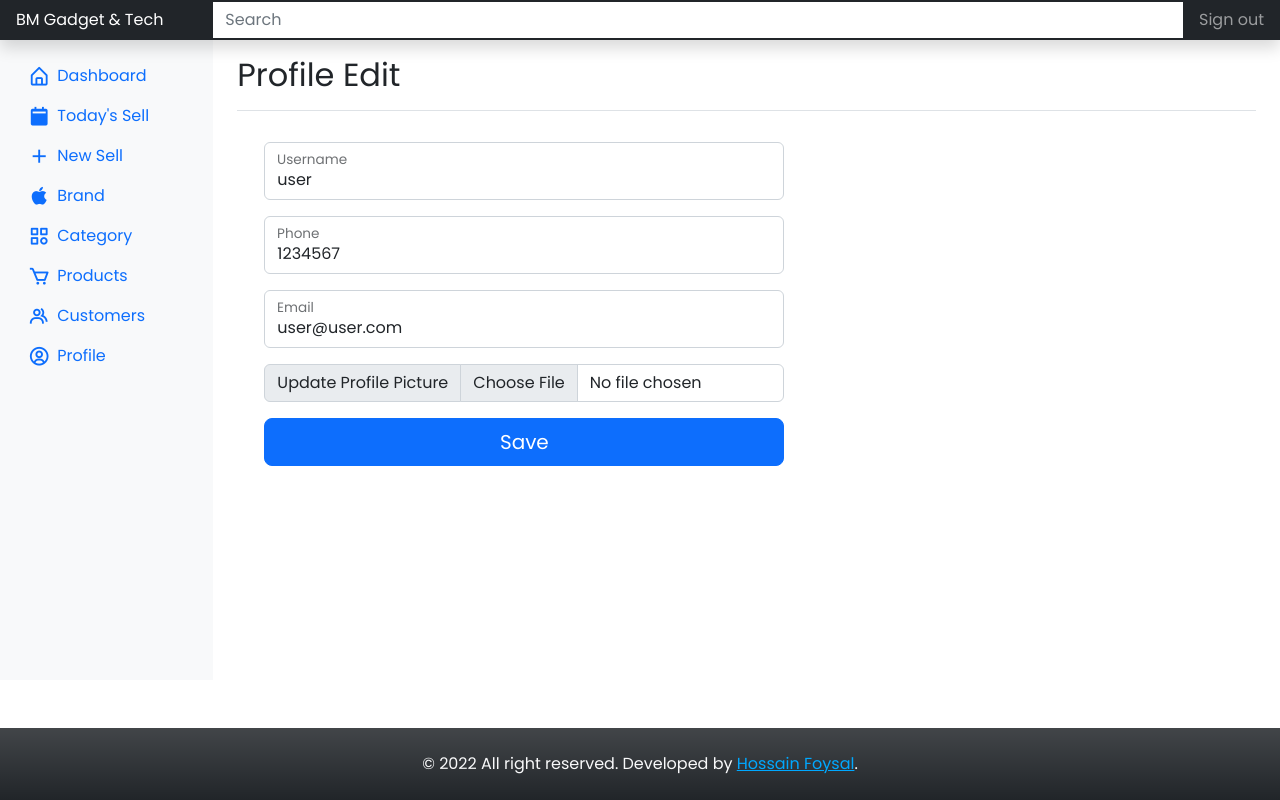
After one commit to mr-teslaa/flaskyshop, a Flask app: page /dashboard/profile/edit/ in a window 1280 px wide. The commit adds this page. Run offline with Flask 2, Linux system fonts and the light colour scheme; a user stored in the database is signed in; some libraries are stand-ins or nearby versions.

Commit message:
shipping version 1.0

```diff
--- a/app/dashboard/forms.py
+++ b/app/dashboard/forms.py
@@ -17,6 +17,7 @@ from wtforms.validators import Email
 from wtforms.validators import EqualTo
 from wtforms.validators import ValidationError
 
+from flask_login import current_user
 from app.models import Users
 
 class RegistrationForm(FlaskForm):
@@ -93,6 +94,58 @@ class LoginForm(FlaskForm):
     remember = BooleanField('Remember Me')
 
     submit = SubmitField('Login')
+
+
+
+
+# UPDATE PROFILE FORM
+class UpdateProfileForm(FlaskForm):
+
+    username = StringField(
+        'Username',
+        validators = [
+            Length(min=2, max=20)
+        ]
+    )
+
+    email = StringField(
+        'Email',
+        validators = [
+            Email()
+        ]
+    )
+
+    phone = StringField(
+        'Phone',
+        validators=[
+            DataRequired(),
+            Length(min=1, max=11)
+        ]
+    )
+
+    picture = FileField(
+        'Update Profile Picture',
+        validators = [
+            FileAllowed(['jpg','jpeg','png'])
+        ]
+    )
+
+    submit = SubmitField('Save')
+
+    def validate_username(self, username):
+        if username.data != current_user.username:
+            user = Users.query.filter_by(username=username.data).first()
+            if user:
+                raise ValidationError('That username is taken. Please choose a different one.')
+
+    def validate_email(self, email):
+        if email.data != current_user.email:
+            user = Users.query.filter_by(email=email.data).first()
+            if user:
+                raise ValidationError('That email is taken. Please choose a different one.')
+
+
+
 
 # ADD BRAND FORM
 class AddBrandForm(FlaskForm):
--- a/app/dashboard/views.py
+++ b/app/dashboard/views.py
@@ -40,10 +40,12 @@ from app.dashboard.forms import AddCategoryForm
 from app.dashboard.forms import AddProductForm
 from app.dashboard.forms import EditProductForm
 from app.dashboard.forms import AddTodaySellForm
+from app.dashboard.forms import UpdateProfileForm
 
 #   CUSTOM MODULE
 from app.dashboard.utils import save_logo
 from app.dashboard.utils import save_product
+from app.dashboard.utils import save_profile_picture
 from app.dashboard.utils import invoiceID
 
 dashboard = Blueprint('dashboard', __name__)
@@ -51,7 +53,7 @@ dashboard = Blueprint('dashboard', __name__)
 # LANDING PAGE
 @dashboard.route('/')
 def index():
-    return redirect(url_for('dashboard.register'))
+    return render_template('public/index.html')
 
 
 #   ===========================
@@ -131,11 +133,13 @@ def allsell_info_get():
     stock = Products.query.count()
     sellprice = 0
     pendingprice = 0
-    totalsellproduct = 0
+    totalselleproduct = 0
+
+    today = datetime.utcnow().strftime('%d %b, %Y')
 
     for sell in allsell:
         for i in sell.selled_products:
-            totalsellproduct += 1
+            totalselleproduct += 1
 
         if sell.payment_status == 'cash':
             sellprice += int(sell.totalprice)
@@ -145,10 +149,11 @@ def allsell_info_get():
 
     obj = {
         "message": "GET Sell Successfully",
+        "todaydate": today,
         "stock": stock,
         "selledtk": sellprice,
         "pendingtk": pendingprice,
-        "totalsellproduct": totalsellproduct
+        "totalselledproduct": totalselleproduct,
     }
     res =  make_response(jsonify(obj), 200)
     return res
@@ -162,12 +167,13 @@ def current_month_sell_info_get():
     totalsellproduct = 0
 
     today = datetime.utcnow().strftime('%d %b, %Y')
+    current_month = datetime.utcnow().strftime('%b')
 
 
     for sell in allsell:
-        dbdate = sell.pub_date.strftime('%d %b, %Y')
+        dbmonth = sell.pub_date.strftime('%b')
 
-        if today == dbdate:
+        if current_month == dbmonth:
             check = True
         else:
             check = False
@@ -278,7 +284,33 @@ def user_logout():
 @login_required
 def user_profile():
     user = current_user
-    return render_template('dashboard/profile.html', user=user)
+    profile_picture = url_for('static', filename='profile_picture/' + current_user.profile)
+    return render_template('dashboard/profile.html', user=user, profile_picture=profile_picture)
+
+#   EDIT USER PROFILE
+@dashboard.route('/dashboard/profile/edit/', methods=['GET', 'POST'])
+@login_required
+def user_profile_edit():
+    form = UpdateProfileForm()
+    user = current_user
+
+    if form.validate_on_submit():
+        if form.picture.data:
+            picture_file = save_profile_picture(form.picture.data)
+            current_user.profile = picture_file
+        current_user.username = form.username.data
+        current_user.email = form.email.data
+        current_user.phone = form.phone.data
+        db.session.commit()
+        flash('Your account has been updated!', 'success')
+        return redirect(url_for('dashboard.user_profile'))
+
+    if request.method == 'GET':
+        form.phone.data = current_user.phone
+        form.username.data = current_user.username
+        form.email.data = current_user.email
+
+    return render_template('dashboard/profile_edit.html', user=user, form=form)
 
 #   ADMIN DASHBOARD
 @dashboard.route('/dashboard/')
--- a/app/static/css/customize.css
+++ b/app/static/css/customize.css
@@ -32,6 +32,11 @@ main {
 .form-signin {
 	max-width: 330px;
 	padding: 15px;
+}
+
+.form-profile-update {
+	max-width: 550px;
+	padding: 15px
 }
 
 .nav__icon {
--- /dev/null
+++ b/app/templates/dashboard/profile_edit.html
@@ -0,0 +1,136 @@
+{% extends 'layouts/root-dashboard.html' %}
+
+<!-- body -->
+{% block body %}
+<header class="navbar navbar-dark sticky-top bg-dark flex-md-nowrap p-0 shadow">
+    <a class="navbar-brand col-md-3 col-lg-2 me-0 px-3 fs-6" href="#">
+        BM Gadget & Tech
+    </a>
+    <button class="navbar-toggler position-absolute d-md-none collapsed" type="button" data-bs-toggle="collapse"
+        data-bs-target="#sidebarMenu" aria-controls="sidebarMenu" aria-expanded="false" aria-label="Toggle navigation">
+        <span class="navbar-toggler-icon"> </span>
+    </button>
+    <input class="form-control form-control-dark w-100 rounded-0 border-0" type="text" placeholder="Search"
+        aria-label="Search" />
+    <div class="navbar-nav">
+        <div class="nav-item text-nowrap">
+            <a class="nav-link px-3" href="{{ url_for('dashboard.user_logout') }}">Sign out </a>
+        </div>
+    </div>
+</header>
+<div class="container-fluid">
+    <div class="row">
+        <!-- navigation inject -->
+        {% include 'helpers/_dashboard_side_nav.html' %}
+
+        <main class="col-md-9 ms-sm-auto col-lg-10 px-md-4">
+            <div
+                class="d-flex justify-content-between flex-wrap flex-md-nowrap align-items-center pt-3 pb-2 mb-3 border-bottom">
+                <h1 class="h2">Profile Edit</h1>
+                <div class="btn-toolbar mb-2 mb-md-0">
+                    <div class="btn-group me-2">
+                        <!-- <button type="button" class="btn bg__anakiwa">
+                            Edit Profile
+                        </button> -->
+                    </div>
+                </div>
+            </div>
+
+            <!-- SUMMERY -->
+            <div class="container">
+                <div class="form-profile-update mb-5">
+                    <form method="POST" action="" enctype="multipart/form-data">
+                        {{ form.hidden_tag() }}
+                        <div class="form-floating mb-3">
+                            {% if form.username.errors %}
+                            {{ form.username(
+                                class="form-control is-invalid",
+                                placeholder="username number"
+                            ) }}
+                            <div class="invalid-feedback">
+                                {% for error in form.username.errors %}
+                                <span>{{ error }}</span>
+                                {% endfor %}
+                            </div>
+                            {% else %}
+                            {{ form.username(
+                                class="form-control",
+                                placeholder="username number"
+                            ) }}
+                            {% endif %}
+
+                            {{ form.username.label() }}
+                        </div>
+
+                        <div class="form-floating mb-3">
+                            {% if form.phone.errors %}
+                            {{ form.phone(
+                                class="form-control is-invalid",
+                                placeholder="phone number"
+                            ) }}
+                            <div class="invalid-feedback">
+                                {% for error in form.phone.errors %}
+                                <span>{{ error }}</span>
+                                {% endfor %}
+                            </div>
+                            {% else %}
+                            {{ form.phone(
+                                class="form-control",
+                                placeholder="phone number"
+                            ) }}
+                            {% endif %}
+
+                            {{ form.phone.label() }}
+                        </div>
+
+                        <div class="form-floating mb-3">
+                            {% if form.email.errors %}
+                            {{ form.email(
+                                class="form-control is-invalid",
+                                placeholder="email number"
+                            ) }}
+                            <div class="invalid-feedback">
+                                {% for error in form.email.errors %}
+                                <span>{{ error }}</span>
+                                {% endfor %}
+                            </div>
+                            {% else %}
+                            {{ form.email(
+                                class="form-control",
+                                placeholder="email number"
+                            ) }}
+                            {% endif %}
+
+                            {{ form.email.label() }}
+                        </div>
+
+                        <div class="input-group mb-3">
+                            {{ form.picture.label(class="input-group-text") }}
+
+                            {% if form.picture.errors %}
+                            {{ form.picture(
+                                class="form-control is-invalid",
+                                placeholder="Profile Picture"
+                            ) }}
+                            <div class="invalid-feedback">
+                                {% for error in form.picture.errors %}
+                                <span>{{ error }}</span>
+                                {% endfor %}
+                            </div>
+                            {% else %}
+                            {{ form.picture(
+                                class="form-control",
+                                placeholder="Profile Picture"
+                            ) }}
+                            {% endif %}
+                        </div>
+
+                        {{ form.submit(class="btn btn-lg btn-primary w-100 mx-0 mb-2") }}
+                    </form>
+                </div>
+            </div>
+        </main>
+    </div>
+</div>
+
+{% endblock %}
--- a/app/templates/dashboard/todaysell.html
+++ b/app/templates/dashboard/todaysell.html
@@ -185,7 +185,7 @@
 			method: "POST",
 		}).then((response) => {
 			if (response.status !== 200) {
-				console.log(`Something went wrong! Reload the page. Status: ${response.status}`);
+				alert(`Something went wrong! Reload the page. Status: ${response.status}`);
 				return;
 			}
 
```
Also changed, not shown: app/dashboard/utils.py (+15 -1 lines), app/templates/dashboard/dashboard.html (+40 -12 lines), app/templates/dashboard/index.html (deleted, +0 -59 lines), app/templates/dashboard/profile.html (+3 -4 lines), app/templates/public/index.html (added, +60 -0 lines), app/shop.db, app/static/brandlogo/23afbe40a35435c7.jpg (deleted), app/static/brandlogo/ae25e8cec54a1cb0.png (deleted), app/static/profile_picture/default.jpg (added).
